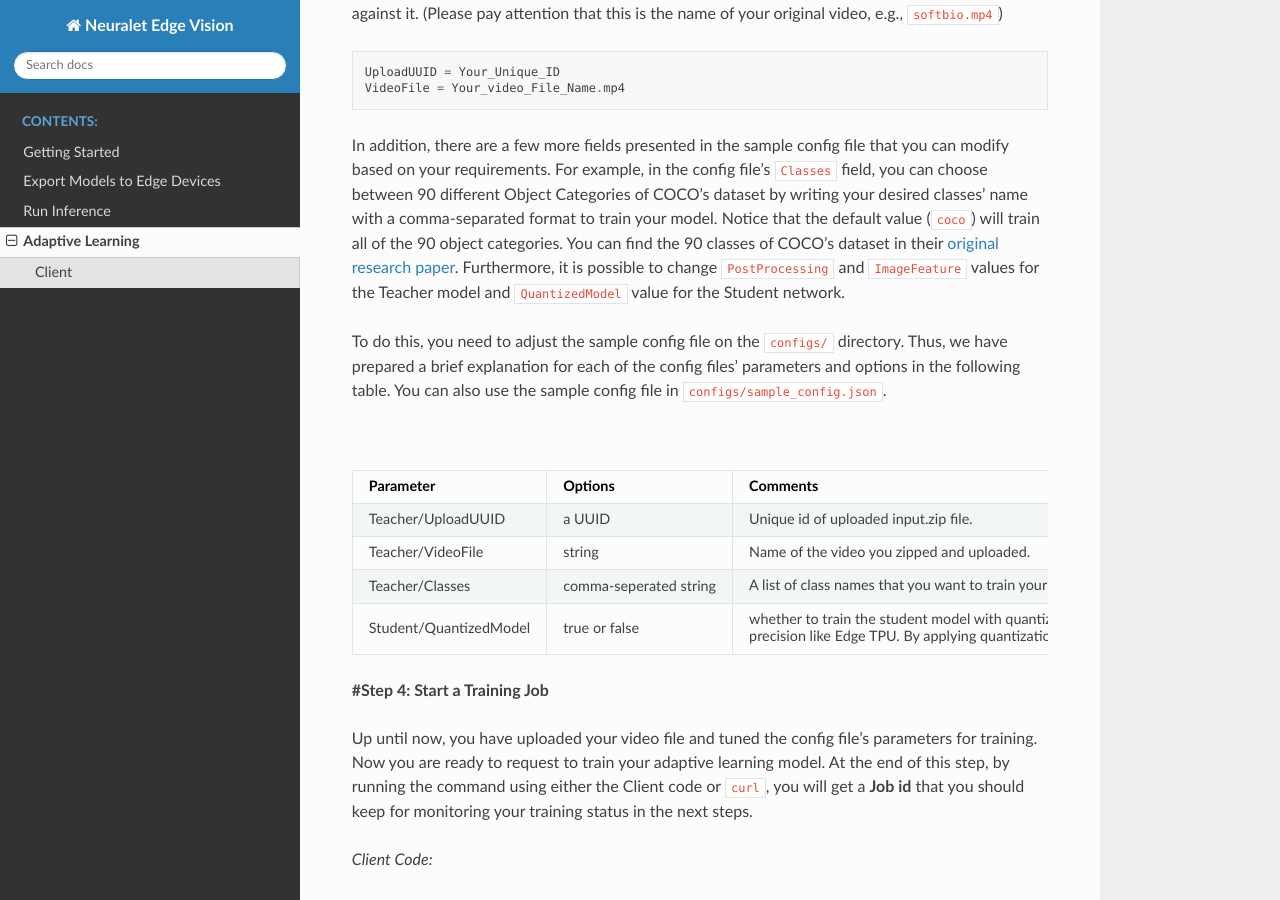
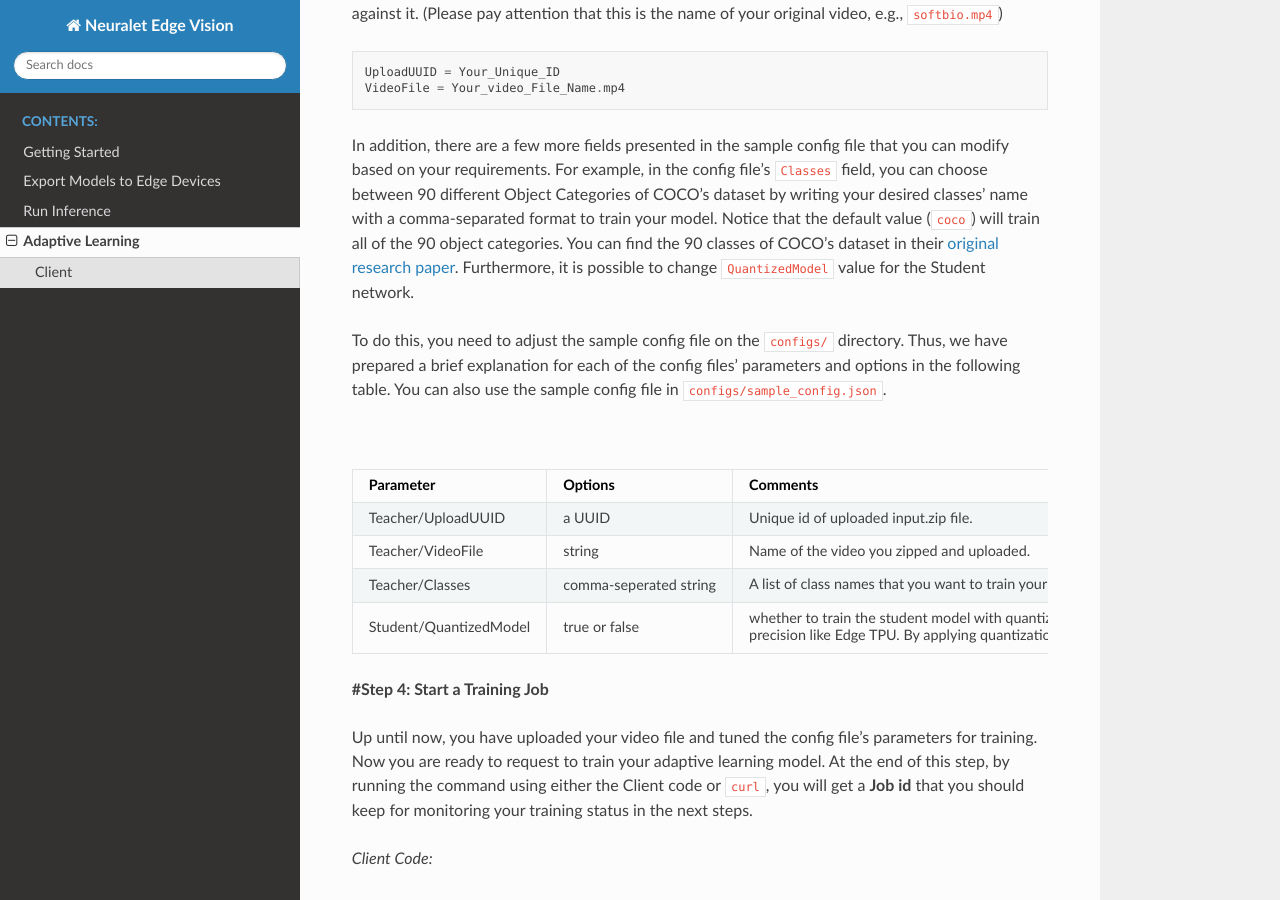
Before and after one commit to galliot-us/adaptive-object-detection, a Sphinx documentation site: the page built from docs/source/adaptive_learning.rst, in a window 1280 px wide and 900 px high, scrolled down 2141 px. Built offline with Sphinx 7.4.7 and the Read the Docs theme 2.0.0, drawn with Linux system fonts in a browser that asks for light colours.

Commit message:
update docs

```diff
--- a/docs/source/adaptive_learning.rst
+++ b/docs/source/adaptive_learning.rst
@@ -63,7 +63,7 @@ There are two mandatory fields in the sample_config file, which you are required
     UploadUUID = Your_Unique_ID
     VideoFile = Your_video_File_Name.mp4
 
-In addition, there are a few more fields presented in the sample config file that you can modify based on your requirements. For example, in the config file's :code:`Classes` field, you can choose between 90 different Object Categories of COCO's dataset by writing your desired classes' name with a comma-separated format to train your model. Notice that the default value (:code:`coco`) will train all of the 90 object categories. You can find the 90 classes of COCO’s dataset in their `original research paper <https://arxiv.org/abs/1405.0312>`_. Furthermore, it is possible to change :code:`PostProcessing` and :code:`ImageFeature` values for the Teacher model and :code:`QuantizedModel` value for the Student network.
+In addition, there are a few more fields presented in the sample config file that you can modify based on your requirements. For example, in the config file's :code:`Classes` field, you can choose between 90 different Object Categories of COCO's dataset by writing your desired classes' name with a comma-separated format to train your model. Notice that the default value (:code:`coco`) will train all of the 90 object categories. You can find the 90 classes of COCO’s dataset in their `original research paper <https://arxiv.org/abs/1405.0312>`_. Furthermore, it is possible to change :code:`QuantizedModel` value for the Student network.
 
 To do this, you need to adjust the sample config file on the :code:`configs/` directory. Thus, we have prepared a brief explanation for each of the config files' parameters and options in the following table. You can also use the sample config file in :code:`configs/sample_config.json`.
 
```
